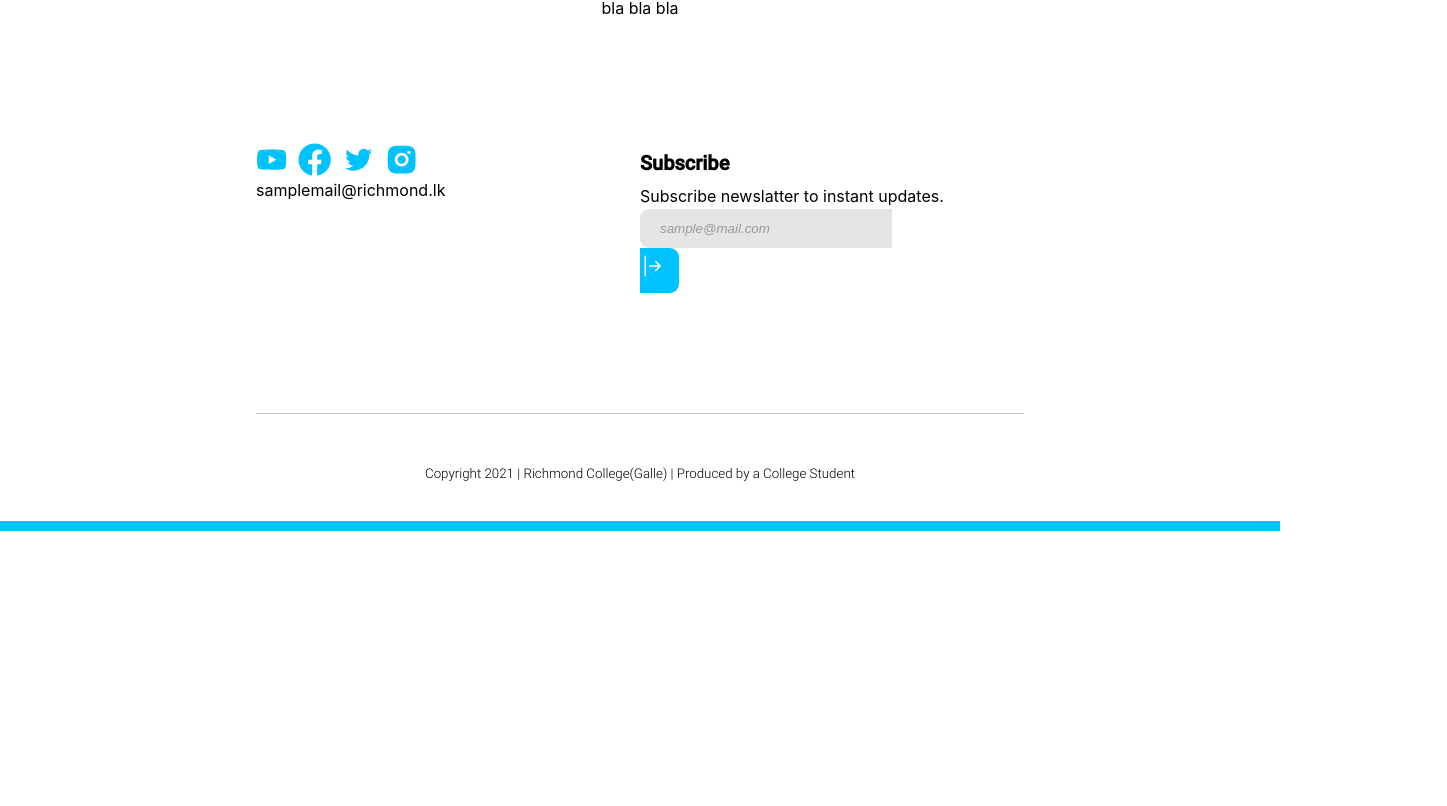
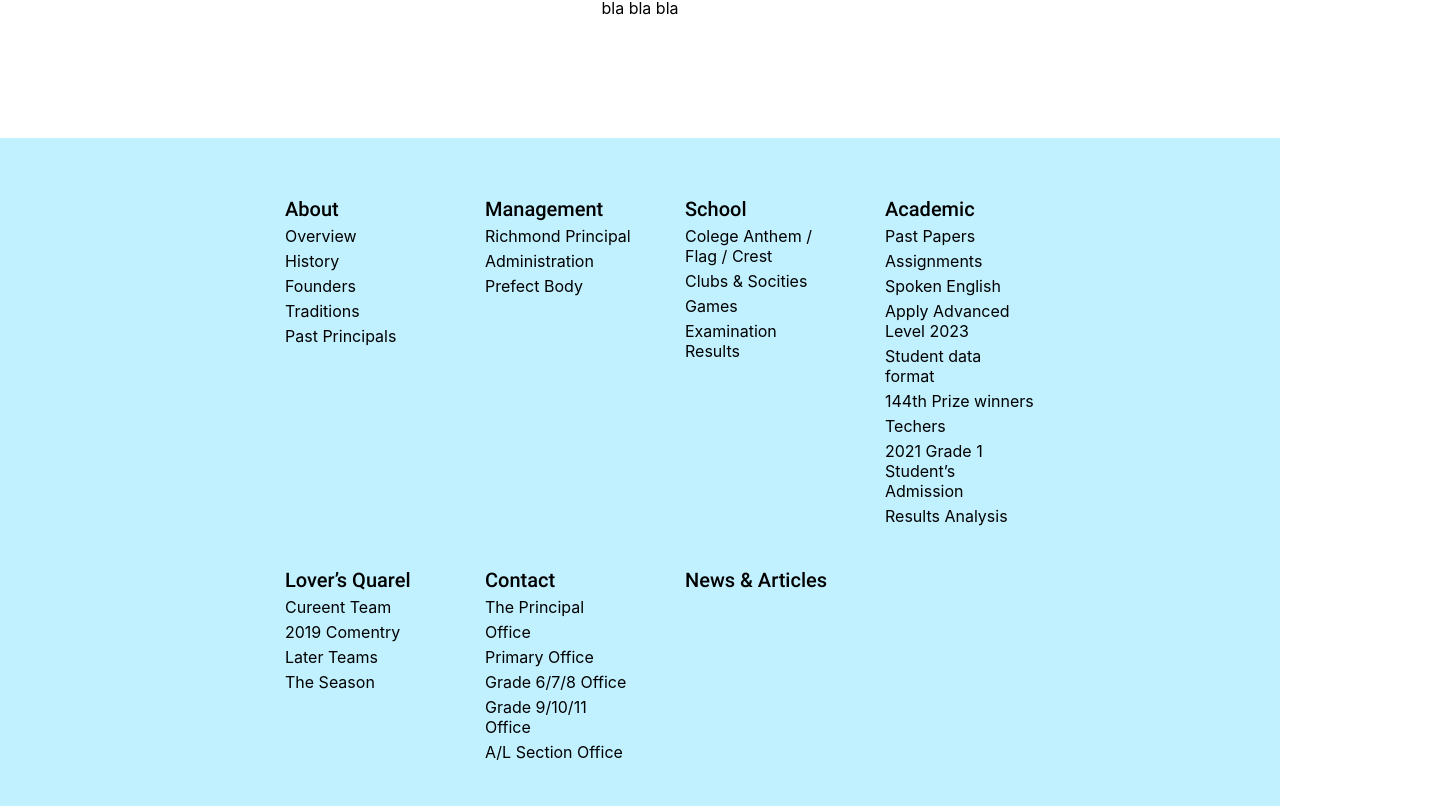
Before and after one commit to yasirulokesha/Richmond-demo, a React (Create React App) app: page / in a window 1280 px wide. Shown: the part 1454-2260 px from the top of the page, 1447 px wide, since content can reach past the window. Before the commit the page ends 1985 px from the top, so only its background shows below. Built offline with nearby package versions, Linux system fonts and the light colour scheme.

Commit message:
Header classes and links

```diff
--- a/src/App.js
+++ b/src/App.js
@@ -7,7 +7,6 @@ import {
     Switch,
     Route,
 } from "react-router-dom";
-// import Cover from './Landing/Components/Cover'
 
 
 function App(){
--- a/src/Data/sections.json
+++ b/src/Data/sections.json
@@ -1,6 +1,7 @@
 [
     {
         "Topic": "About",
+        "drop-style": "dropdown",
         "ca1": "Overview",
         "l1": "/About/Overview",
         "ca2": "History",
@@ -14,6 +15,7 @@
     },
     {
         "Topic": "Management",
+        "drop-style": "dropdown",
         "ca1": "Richmond Principal",
         "l1": "https://yasiru.online/",
         "ca2": "Administration",
@@ -23,6 +25,7 @@
     },
     {
         "Topic": "School",
+        "drop-style": "dropdown",
         "ca1": "Colege Anthem / Flag / Crest",
         "l1": "https://yasiru.online/",
         "ca2": "Clubs & Socities",
@@ -34,6 +37,7 @@
     },
     {
         "Topic": "Academic",
+        "drop-style": "dropdown",
         "ca1": "Past Papers",
         "l1": "https://yasiru.online/",
         "ca2": "Assignments",
@@ -55,6 +59,7 @@
     },
     {
         "Topic": "Lover’s Quarel",
+        "drop-style": "dropdown",
         "ca1": "Cureent Team",
         "l1": "https://yasiru.online/",
         "ca2": "2019 Comentry",
@@ -66,6 +71,7 @@
     },
     {
         "Topic": "Contact",
+        "drop-style": "dropdown",
         "ca1": "The Principal",
         "l1": "https://yasiru.online/",
         "ca2": "Office",
@@ -81,8 +87,9 @@
     },
     {
         "Topic": "News & Articles",
+        "drop-style": "",
         "style": "sec",
-        "l1": "https://yasiru.online/"
+        "Bl": "https://yasiru.online/"
     }
 
 ]
--- a/src/Landing/Components/Header/index.js
+++ b/src/Landing/Components/Header/index.js
@@ -1,4 +1,5 @@
-import React, {useState} from 'react';
+import React from 'react';
+// import React, {useState} from 'react';
 import {ImSearch} from '@react-icons/all-files/im/ImSearch';
 import {IoIosNotifications} from '@react-icons/all-files/io/IoIosNotifications';
 import Data from '../../../Data/sections.json';
@@ -19,12 +20,12 @@ const openInNewTab = (url) => {
 
 function Header(){
 
-    const [indicator, value] = useState(0);
+    // const [indicator, value] = useState(0);
 
 
-    const navigate = ()=>{
-        value(value)
-    }
+    // const navigate = ()=>{
+    //     value(value)
+    // }
 
     return(
         <header>
@@ -41,8 +42,8 @@ function Header(){
                 {Data.map(post => {
                     return(
                         <li key={post.Topic}>
-                            <div onClick={navigate}>{post.Topic}</div>
-                            <div className='dropdown'>
+                            <div onClick={() => openInNewTab(post.Bl)}>{post.Topic}</div>
+                            <div className={post['drop-style']}>
                                 <div className='dropdown-item' onClick={() => openInNewTab(post.l1)}>{post.ca1}</div>
                                 <div className='dropdown-item' onClick={() => openInNewTab(post.l2)}>{post.ca2}</div>
                                 <div className='dropdown-item' onClick={() => openInNewTab(post.l3)}>{post.ca3}</div>
--- a/src/sections.jsx
+++ b/src/Landing/Components/Sections/index.js
@@ -1,10 +1,9 @@
 import React from 'react';
-import Data from './Data/sections.json'
+import Data from '../../../Data/sections.json';
 
 const openInNewTab = (url) => {
     window.open(url, '_self', 'noopener,noreferrer')
 }
-
 
 function Sections(){
     return(
@@ -13,7 +12,7 @@ function Sections(){
                 {Data.map(post => {
                     return(
                         <ul key={post.Topic}>
-                            <li className={post.style} onClick={() => openInNewTab(post.l1)}>{post.Topic}</li>
+                            <li className={post.style} onClick={() => openInNewTab(post.Bl)}>{post.Topic}</li>
                             <li className="sec" onClick={() => openInNewTab(post.l1)}>{post.ca1}</li>
                             <li className="sec" onClick={() => openInNewTab(post.l2)}>{post.ca2}</li>
                             <li className="sec" onClick={() => openInNewTab(post.l3)}>{post.ca3}</li>
--- a/src/Landing/index.jsx
+++ b/src/Landing/index.jsx
@@ -1,7 +1,8 @@
-import React,{Component} from 'react';
+import React from 'react';
 import Header from './Components/Header';
 import Cover from './Components/Cover';
 import Body from './Components/Body';
+import Sections from './Components/Sections';
 import Footer from './Components/Footer'
 
 function Home() {
@@ -10,6 +11,7 @@ function Home() {
             <Header/>
             <Cover/>
             <Body/>
+            <Sections/>
             <Footer/>
         </div>
     )
--- /dev/null
+++ b/src/Pages/About/assests/data.json
@@ -0,0 +1,6 @@
+[
+    {
+        "id": "history",
+        "data": ""
+    }
+]
--- a/src/Pages/About/index.js
+++ b/src/Pages/About/index.js
@@ -112,13 +112,13 @@ export default function Aboutcontent() {
                 <History />
               </Route>
               <Route path="/About/Founders">
-                <Comming_soon />
+                <Founders />
               </Route>
               <Route path="/About/Traditions">
-                <Comming_soon />
+                <Traditions />
               </Route>
               <Route path="/About/Past Principals">
-                <Comming_soon />
+                <PastPrincipals />
               </Route>
             </Switch>
           </div>
@@ -194,10 +194,26 @@ function About() {
   );
 }
 
-function Comming_soon() {
+function Founders() {
   return (
     <div>
-      <h2>Comming Soon...</h2>
+      <h2>Founders</h2>
     </div>
   );
 }
+
+function Traditions() {
+  return (
+    <div>
+      <h2>Traditions</h2>
+    </div>
+  );
+}
+
+function PastPrincipals() {
+  return (
+    <div>
+      <h2>Past Principals</h2>
+    </div>
+  );
+}
--- a/src/Pages/Components/head.jsx
+++ b/src/Pages/Components/head.jsx
@@ -3,6 +3,7 @@ import {ImSearch} from '@react-icons/all-files/im/ImSearch';
 import {IoIosNotifications} from '@react-icons/all-files/io/IoIosNotifications';
 import { Link } from 'react-router-dom';
 import Data from '../../Data/sections.json';
+// import {makeStyles} from '@mui/styles'
 
 const open = (status) => {
     document.getElementById('nav').classList.add('active')
@@ -18,7 +19,16 @@ const openInNewTab = (url) => {
     window.open(url, '_self', 'noopener,noreferrer')
 }
 
+// const useStyles = makeStyles({
+//     disable:{
+//         display: 'none'
+//     }
+// })
+
 function Head(){
+
+    // let styles = useStyles();
+
     return(
         <header style={{position: 'relative',  height: '30vh'}}>
             <Link to='/'><span className='logo paged'></span></Link>
@@ -34,8 +44,8 @@ function Head(){
                 {Data.map(post => {
                     return(
                         <li key={post.Topic}>
-                            <div>{post.Topic}</div>
-                            <div className='dropdown'>
+                            <div onClick={() => openInNewTab(post.Bl)}>{post.Topic}</div>
+                            <div className={post['drop-style']}>
                                 <div className='dropdown-item' onClick={() => openInNewTab(post.l1)}>{post.ca1}</div>
                                 <div className='dropdown-item' onClick={() => openInNewTab(post.l2)}>{post.ca2}</div>
                                 <div className='dropdown-item' onClick={() => openInNewTab(post.l3)}>{post.ca3}</div>
```
